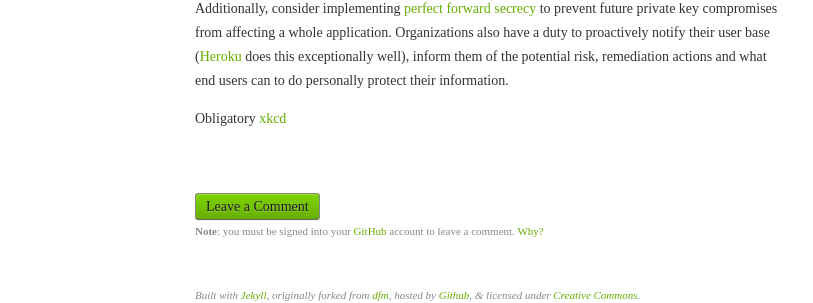
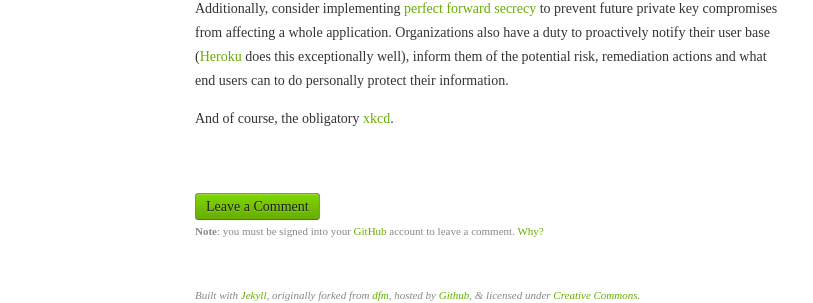
Before and after one commit to laurenstill/laurenstill.github.io, a Jekyll site: the page built from _posts/2014-4-9-heartbleed.markdown, in a window 1280 px wide. Shown: the part 1541-1844 px from the top of the page, without its empty margins (250-1063 px from the left). Built offline with Jekyll 4.4.1, drawn with Linux system fonts in a browser that asks for light colours; nearby versions of some CDN libraries.

Commit message:
Update 2014-4-9-heartbleed.markdown

```diff
--- a/_posts/2014-4-9-heartbleed.markdown
+++ b/_posts/2014-4-9-heartbleed.markdown
@@ -30,7 +30,7 @@ Vendors should immediately assess their SSL security implementations for Heartbl
 
  Additionally, consider implementing [perfect forward secrecy][21] to prevent future private key compromises from affecting a whole application.  Organizations also have a duty to proactively notify their user base ([Heroku][22] does this exceptionally well), inform them of the potential risk, remediation actions and what end users can to do personally protect their information.
 
-Obligatory [xkcd][xkcd]
+And of course, the obligatory [xkcd][xkcd].
 
 [xkcd]: http://imgs.xkcd.com/comics/heartbleed.png
 
```
